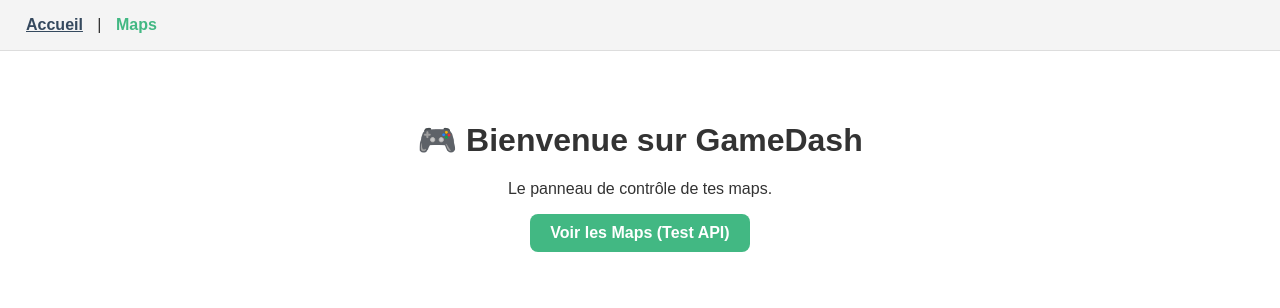
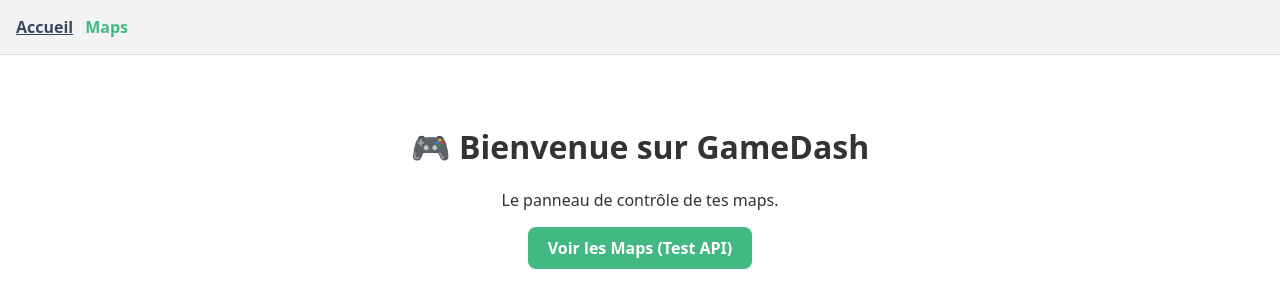
Before and after one commit to vikorb/gameDash, a Vue app in the folder frontend/: page / in a window 1280 px wide. Shown: the top 308 px of the page. Built offline with nearby package versions, Linux system fonts and the light colour scheme; the HTML template or start-up script is replaced by a standard one.

Commit message:
feat: unify css

```diff
--- a/frontend/src/App.vue
+++ b/frontend/src/App.vue
@@ -1,34 +1,25 @@
 <script setup lang="ts">
-import { RouterView, RouterLink } from 'vue-router'
+import { RouterView } from 'vue-router';
+import AppNavbar from './views/AppNavbar.vue';
 </script>
 
 <template>
   <header>
-    <nav class="main-nav">
-      <RouterLink to="/">Accueil</RouterLink> |
-      <RouterLink to="/maps">Maps</RouterLink>
-    </nav>
+    <AppNavbar />
   </header>
 
-  <main>
+  <main class="app-main">
     <RouterView :key="$route.fullPath" />
   </main>
 </template>
 
 <style>
-/* Style global minimaliste */
-body { font-family: sans-serif; margin: 0; color: #333; }
-.main-nav {
-  padding: 1rem;
-  background: #f4f4f4;
-  border-bottom: 1px solid #ddd;
+body {
+  font-family: sans-serif;
+  margin: 0;
+  color: var(--color-text);
 }
-.main-nav a {
-  margin: 0 10px;
-  text-decoration: none;
-  color: #42b883;
-  font-weight: bold;
+.app-main {
+  padding: 20px;
 }
-.main-nav a.router-link-active { color: #35495e; text-decoration: underline; }
-main { padding: 20px; }
 </style>
--- /dev/null
+++ b/frontend/src/assets/main.css
@@ -0,0 +1,30 @@
+:root {
+  --color-text: #333333;
+  --color-surface: #f4f4f4;
+  --color-border: #dddddd;
+  --color-primary: #42b883;
+  --color-primary-strong: #35495e;
+
+  --font-family: system-ui, -apple-system, Segoe UI, Roboto, Helvetica, Arial, sans-serif;
+  --font-size-base: 16px;
+}
+
+html, body {
+  height: 100%;
+}
+
+body {
+  margin: 0;
+  font-family: var(--font-family);
+  font-size: var(--font-size-base);
+  color: var(--color-text);
+  background: var(--color-bg);
+}
+
+a {
+  color: inherit;
+}
+
+* {
+  box-sizing: border-box;
+}
--- /dev/null
+++ b/frontend/src/components/BaseNav.vue
@@ -0,0 +1,50 @@
+<script setup lang="ts">
+import { RouterLink } from 'vue-router';
+
+export type NavItem = {
+  label: string;
+  to: string;
+  exact?: boolean;
+};
+
+defineProps<{
+  items: NavItem[];
+}>();
+</script>
+
+<template>
+  <nav class="base-nav">
+    <RouterLink
+      v-for="item in items"
+      :key="item.to"
+      :to="item.to"
+      class="base-nav__link"
+      :exact-active-class="item.exact ? 'is-active' : undefined"
+      active-class="is-active"
+    >
+      {{ item.label }}
+    </RouterLink>
+  </nav>
+</template>
+
+<style scoped>
+.base-nav {
+  padding: 1rem;
+  background: var(--color-surface);
+  border-bottom: 1px solid var(--color-border);
+  display: flex;
+  gap: 12px;
+  align-items: center;
+}
+
+.base-nav__link {
+  text-decoration: none;
+  color: var(--color-primary);
+  font-weight: 700;
+}
+
+.base-nav__link.is-active {
+  color: var(--color-primary-strong);
+  text-decoration: underline;
+}
+</style>
--- a/frontend/src/main.ts
+++ b/frontend/src/main.ts
@@ -2,6 +2,7 @@ import { createApp } from 'vue'
 import { createPinia } from 'pinia'
 import App from './App.vue'
 import router from './router'
+import '@/assets/main.css';
 
 
 const app = createApp(App)
--- /dev/null
+++ b/frontend/src/views/AppNavbar.vue
@@ -0,0 +1,12 @@
+<script setup lang="ts">
+import BaseNav, { type NavItem } from '@/components/BaseNav.vue';
+
+const items: NavItem[] = [
+  { label: 'Accueil', to: '/', exact: true },
+  { label: 'Maps', to: '/maps' },
+];
+</script>
+
+<template>
+  <BaseNav :items="items" />
+</template>
--- a/frontend/src/views/HomeView.vue
+++ b/frontend/src/views/HomeView.vue
@@ -17,7 +17,7 @@
 .home { text-align: center; margin-top: 50px; }
 .btn {
   display: inline-block;
-  background-color: #42b883;
+  background-color: var(--color-primary);
   color: white;
   padding: 10px 20px;
   border-radius: 8px;
@@ -25,5 +25,5 @@
   font-weight: bold;
   transition: background 0.3s;
 }
-.btn:hover { background-color: #35495e; }
+.btn:hover { background-color: var(-color-primary-strong); }
 </style>
--- a/frontend/src/views/MapFormView.vue
+++ b/frontend/src/views/MapFormView.vue
@@ -94,5 +94,5 @@ const save = async () => {
 .form-container { max-width: 500px; margin: 0 auto; }
 .field { margin-bottom: 1rem; display: flex; flex-direction: column; }
 .actions { display: flex; gap: 10px; margin-top: 2rem; }
-.save { background: #42b883; color: white; border: none; padding: 10px; cursor: pointer; flex: 1; }
+.save { background: var(--color-primary); color: white; border: none; padding: 10px; cursor: pointer; flex: 1; }
 </style>
--- a/frontend/src/views/MapsListView.vue
+++ b/frontend/src/views/MapsListView.vue
@@ -37,14 +37,14 @@ const goToEdit = (id: number) => {
 
 <style scoped>
 .header { display: flex; justify-content: space-between; align-items: center; margin-bottom: 2rem; }
-.btn-primary { background: #42b883; color: white; padding: 10px 20px; border-radius: 5px; text-decoration: none; }
+.btn-primary { background: var(--color-primary); color: white; padding: 10px 20px; border-radius: 5px; text-decoration: none; }
 .grid { display: grid; grid-template-columns: repeat(auto-fill, minmax(200px, 1fr)); gap: 1rem; }
-.map-card { border: 1px solid #ddd; padding: 1rem; border-radius: 8px; background: white; }
+.map-card { border: 1px solid var(--color-border); padding: 1rem; border-radius: 8px; background: white; }
 .btn-edit {
   margin-top: 10px;
   width: 100%;
   cursor: pointer;
-  background: #35495e;
+  background: var(--color-primary-strong);
   color: white;
   border: none;
   padding: 8px;
```
Also changed, not shown: frontend/src/views/MapsView.vue (+6 -6 lines).
